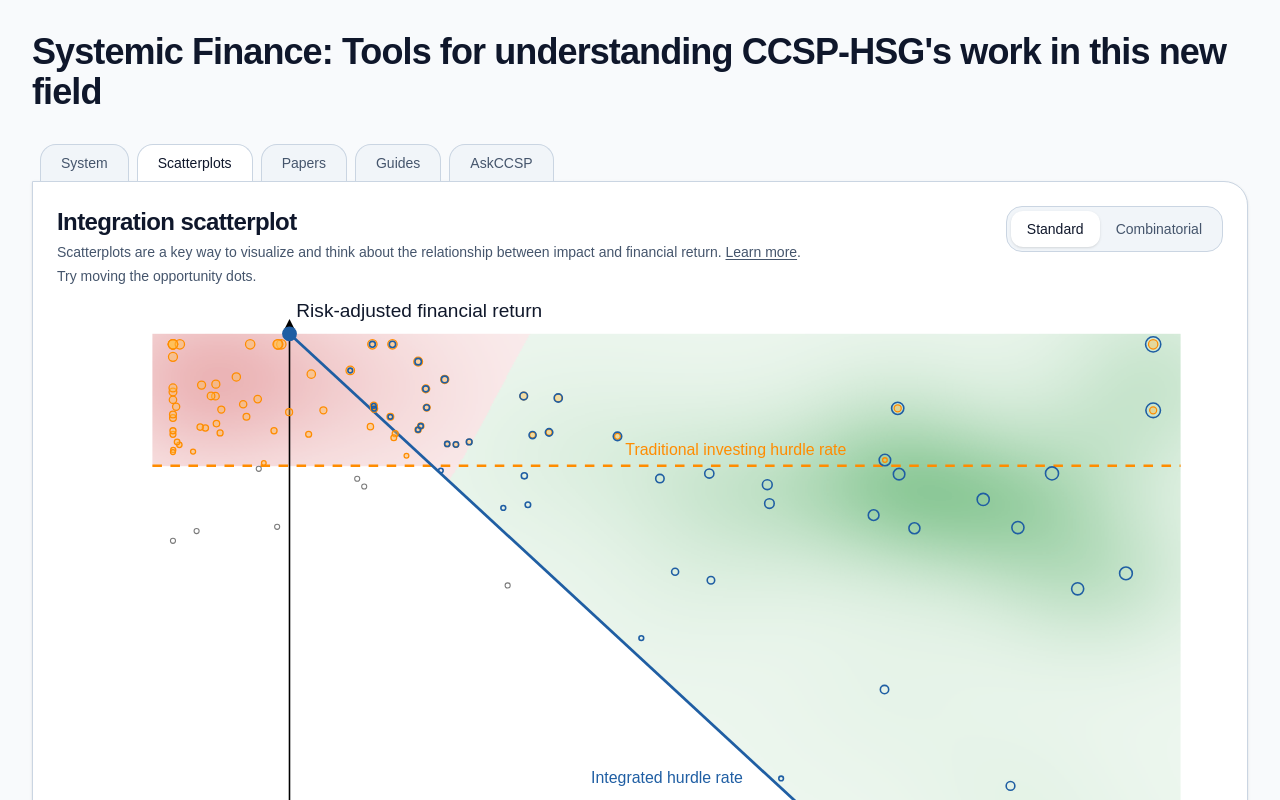
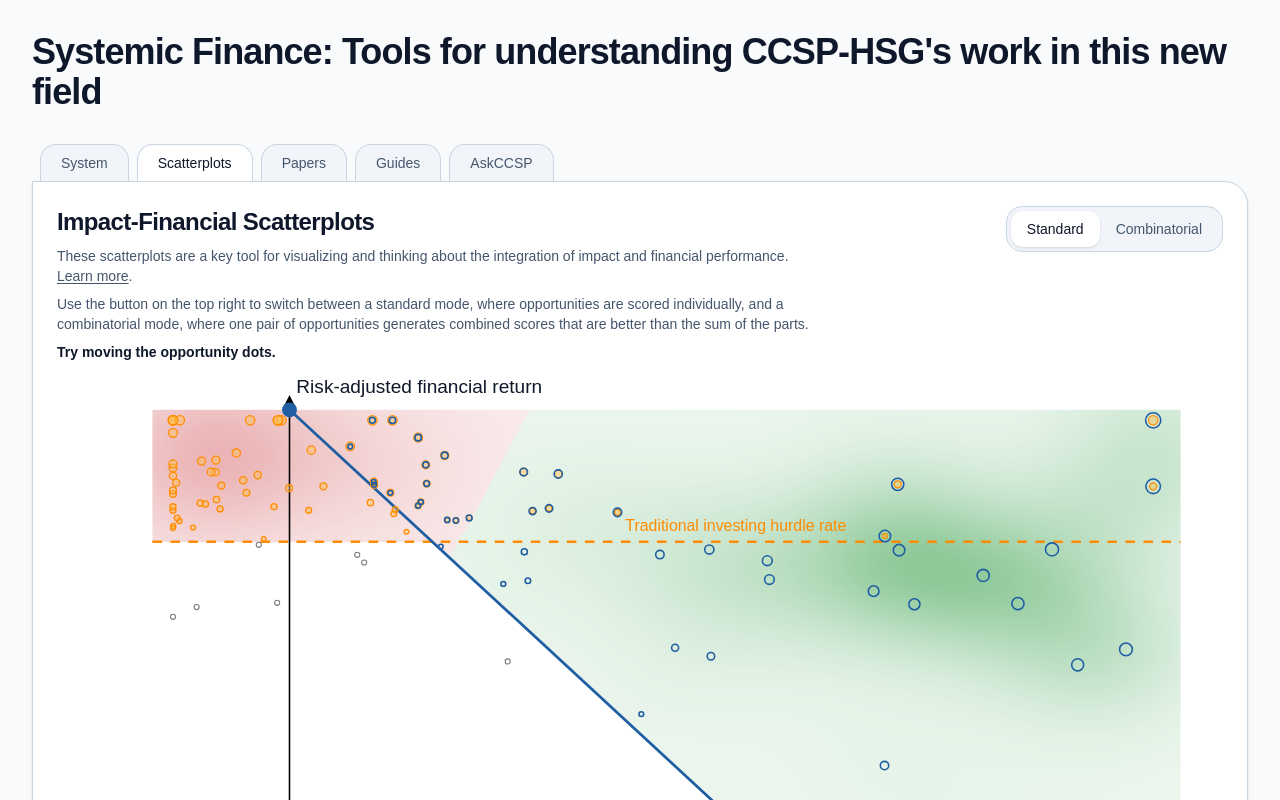
Before and after one commit to jh-tpp/visuals, a Next.js app: page / in a window 1280 px wide. Both pictures are taken after a click on the button "Scatterplots". Shown: the top 800 px of the page. Built offline with nearby package versions, Linux system fonts and the light colour scheme.

Commit message:
Update page.tsx

```diff
--- a/app/page.tsx
+++ b/app/page.tsx
@@ -129,16 +129,14 @@ export default function Page() {
                 <SystemVisualization />
               ) : activeTab === "scatterplot" ? (
                 <div className="space-y-4">
-                  <div className="flex items-start justify-between gap-4">
-                    <div className="space-y-1">
+                  <div className="flex flex-col gap-4 md:flex-row md:items-start md:justify-between">
+                    <div className="space-y-2 max-w-3xl">
                       <h2 className="text-2xl font-semibold tracking-tight">
-                        {scatterplotMode === "standard"
-                          ? "Integration scatterplot"
-                          : "Combinatorial view"}
+                        Impact-Financial Scatterplots
                       </h2>
 
                       <p className="text-sm text-slate-600">
-                        Scatterplots are a key way to visualize and think about the relationship between impact and financial return.{" "}
+                        These scatterplots are a key tool for visualizing and thinking about the integration of impact and financial performance.{" "}
                         <a
                           href="https://impactfrontiers.org/norms/impact-financial-integration/relationships-between-impact-financial-return/"
                           target="_blank"
@@ -151,6 +149,10 @@ export default function Page() {
                       </p>
 
                       <p className="text-sm text-slate-600">
+                        Use the button on the top right to switch between a standard mode, where opportunities are scored individually, and a combinatorial mode, where one pair of opportunities generates combined scores that are better than the sum of the parts.
+                      </p>
+
+                      <p className="text-sm font-semibold text-slate-900">
                         Try moving the opportunity dots.
                       </p>
                     </div>
```
